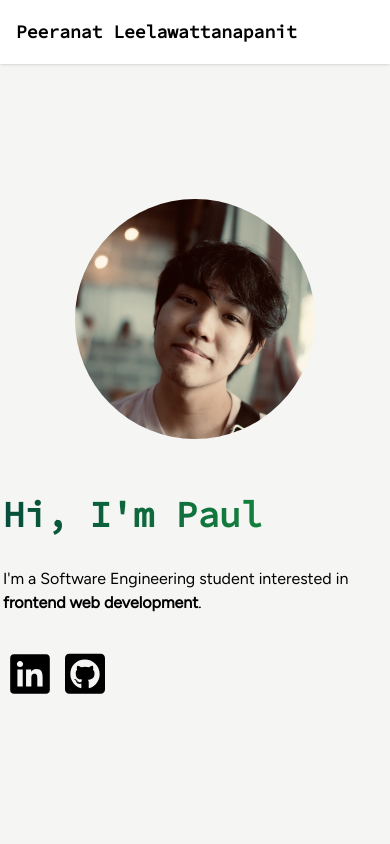
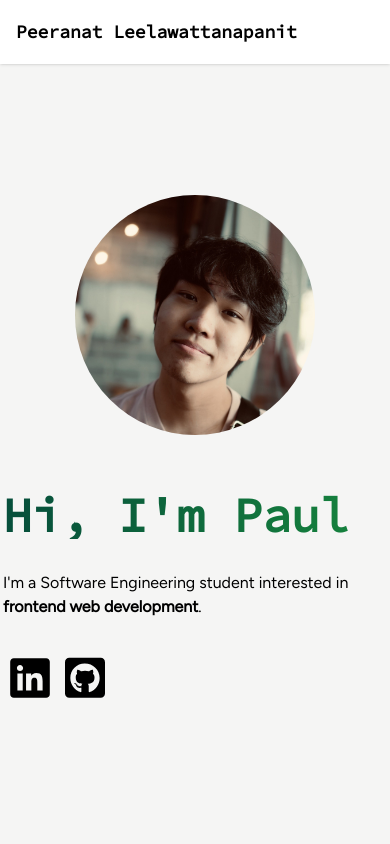
Before and after one commit to paulpleela/portfolio, a website built with Vite: page index.html in a window 390 px wide. Shown: the top 844 px of the page. Built offline with nearby package versions, Linux system fonts and the light colour scheme.

Commit message:
Home font size

```diff
--- a/index.html
+++ b/index.html
@@ -66,12 +66,12 @@
             class="overflow-hidden border-r-2 border-emerald-700 whitespace-nowrap letter-spacing-0.15em type-animation"
           >
             <span
-              class="text-4xl lg:text-6xl font-black bg-clip-text text-transparent bg-gradient-to-r from-emerald-900 to-green-700 font-code lg:ml-1"
+              class="text-5xl lg:text-6xl font-black bg-clip-text text-transparent bg-gradient-to-r from-emerald-900 to-green-700 font-code lg:ml-1"
             >
               Hi, I'm Paul
             </span>
           </div>
-          <span class="font-figtree w-96 text-base lg:text-xl py-8 lg:ml-1">
+          <span class="font-figtree w-96 text-md lg:text-xl py-8 lg:ml-1">
             I'm a Software Engineering student interested in
             <b>frontend web development</b>.
           </span>
```
